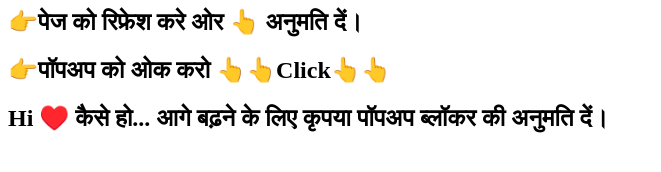
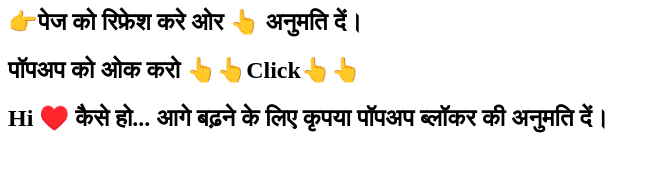
Before and after one commit to Aakas225274/multi-site-opener, a plain HTML site: page index.html in a window 1280 px wide. Shown: the whole page, without its empty margins (0-661 px from the left). Drawn offline with Linux system fonts and the light colour scheme.

Commit message:
Update index.html

```diff
--- a/index.html
+++ b/index.html
@@ -15,7 +15,9 @@
   <h2>👉पेज को रिफ्रेश करे ओर  👆 अनुमति दें।</h2>
 
 
-  <h2>👉पॉपअप को ओक करो 👆👆Click👆👆</h2>
+
+  <h2>पॉपअप को ओक करो 👆👆Click👆👆</h2>
+
 
   <h2>Hi ♥️ कैसे हो... आगे बढ़ने के लिए कृपया पॉपअप ब्लॉकर की अनुमति दें।</h2>
 </body>
```
